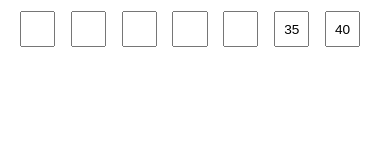
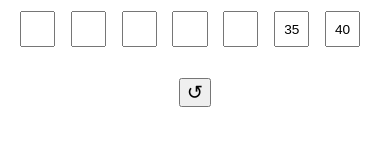
Before and after one commit to mswini/missing, a plain HTML site: page index.html in a window 390 px wide. Drawn offline with Linux system fonts and the light colour scheme.

Commit message:
Added refresh button

```diff
--- a/index.html
+++ b/index.html
@@ -13,8 +13,12 @@
 			body {margin:0 auto;padding:0}
 			fieldset {border:0;outline:0;}
 			fieldset input {width:6vw;height:6vw;padding:1vw;font-size:4vw;margin:2vw;text-align:center}
+			div {text-align:center;margin-top:2vw}
+			button {font-size:3vw}
 			@media (max-width: 1000px) {
 				fieldset input {font-size:3.5vw;margin:1.5vw}
+				div {margin-top:4vw}
+				button {font-size:5vw}
 			}
 		</style>
 	</head>
@@ -28,6 +32,7 @@
 			<input type="text" data-ans="" value="" autocomplete="off" autocorrect="off">
 			<input type="text" data-ans="" value="" autocomplete="off" autocorrect="off">
 		</fieldset>
+		<div><button onclick="start()">&#8634;</button></div>
 	</body>
 </html>
 <script>
```
